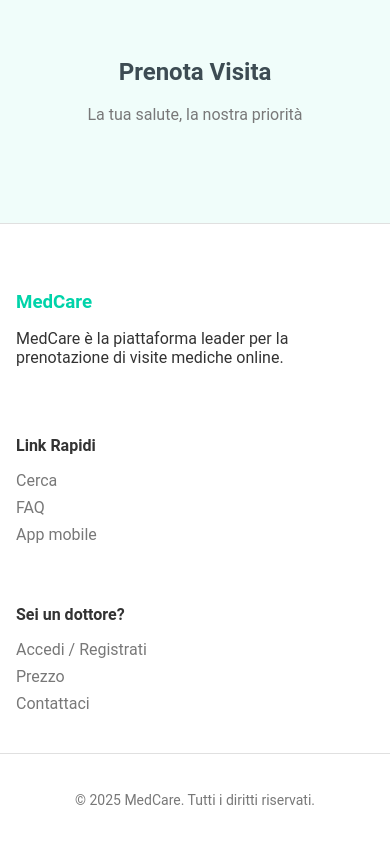
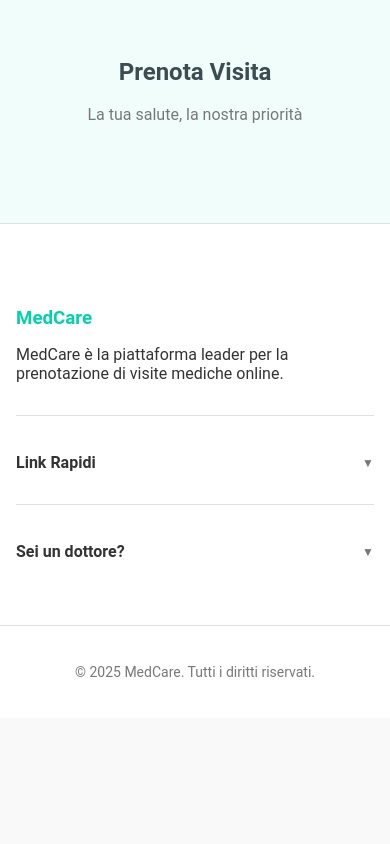
Before and after one commit to lorevange/CSD_Project_App-frontend, a React (Create React App) app: page / in a window 390 px wide. Shown: the part 2820-3664 px from the top of the page. After the commit the page ends 3538 px from the top, so only its background shows below. Built offline with nearby package versions, Linux system fonts and the light colour scheme.

Commit message:
Footer changes

```diff
--- a/src/components/Footer.js
+++ b/src/components/Footer.js
@@ -4,6 +4,15 @@ import '../styles/Footer.css';
 
 const Footer = () => {
     const { t } = useTranslation();
+    const [openSections, setOpenSections] = React.useState({});
+
+    const toggleSection = (section) => {
+        setOpenSections(prev => ({
+            ...prev,
+            [section]: !prev[section]
+        }));
+    };
+
     return (
         <footer className="footer">
             <div className="container footer-container">
@@ -11,17 +20,23 @@ const Footer = () => {
                     <h3>{t('app.title')}</h3>
                     <p>{t('footer.about_text')}</p>
                 </div>
-                <div className="footer-section">
-                    <h4>{t('footer.links')}</h4>
-                    <ul>
+                <div className="footer-section accordion-section">
+                    <h4 onClick={() => toggleSection('links')} className="accordion-header">
+                        {t('footer.links')}
+                        <span className={`accordion-icon ${openSections['links'] ? 'open' : ''}`}>▼</span>
+                    </h4>
+                    <ul className={`accordion-content ${openSections['links'] ? 'open' : ''}`}>
                         <li>{t('hero.search_button')}</li>
                         <li>FAQ</li>
                         <li>App mobile</li>
                     </ul>
                 </div>
-                <div className="footer-section">
-                    <h4>{t('nav.doctor')}</h4>
-                    <ul>
+                <div className="footer-section accordion-section">
+                    <h4 onClick={() => toggleSection('doctors')} className="accordion-header">
+                        {t('nav.doctor')}
+                        <span className={`accordion-icon ${openSections['doctors'] ? 'open' : ''}`}>▼</span>
+                    </h4>
+                    <ul className={`accordion-content ${openSections['doctors'] ? 'open' : ''}`}>
                         <li>{t('nav.login')}</li>
                         <li>{t('doctors.price')}</li>
                         <li>{t('footer.contact')}</li>
--- a/src/styles/Footer.css
+++ b/src/styles/Footer.css
@@ -43,3 +43,71 @@
     color: var(--text-light);
     font-size: var(--font-size-sm);
 }
+
+.accordion-icon {
+    display: none;
+    /* Hidden on desktop */
+}
+
+/* Mobile Accordion Styles */
+@media (max-width: 768px) {
+    .footer-container {
+        display: flex;
+        flex-direction: column;
+        gap: 0;
+        /* Remove gap, handle with padding in sections */
+    }
+
+    .footer-section {
+        border-bottom: 1px solid var(--border-color);
+        padding: var(--spacing-md) 0;
+    }
+
+    .footer-section:last-child {
+        border-bottom: none;
+    }
+
+    .footer-section h3 {
+        margin-bottom: var(--spacing-sm);
+    }
+
+    /* Accordion Header */
+    .accordion-header {
+        display: flex;
+        justify-content: space-between;
+        align-items: center;
+        cursor: pointer;
+        margin-bottom: 0;
+        user-select: none;
+        -webkit-tap-highlight-color: transparent;
+    }
+
+    .accordion-icon {
+        display: block;
+        font-size: 12px;
+        transition: transform 0.3s ease;
+        color: var(--text-light);
+    }
+
+    .accordion-icon.open {
+        transform: rotate(180deg);
+    }
+
+    /* Accordion Content */
+    .accordion-content {
+        max-height: 0;
+        opacity: 0;
+        overflow: hidden;
+        transition: all 0.3s ease-in-out;
+        margin-top: 0;
+        padding-left: var(--spacing-sm);
+        /* Indent list items */
+    }
+
+    .accordion-content.open {
+        max-height: 300px;
+        /* Sufficient height for content */
+        opacity: 1;
+        margin-top: var(--spacing-sm);
+    }
+}
```
